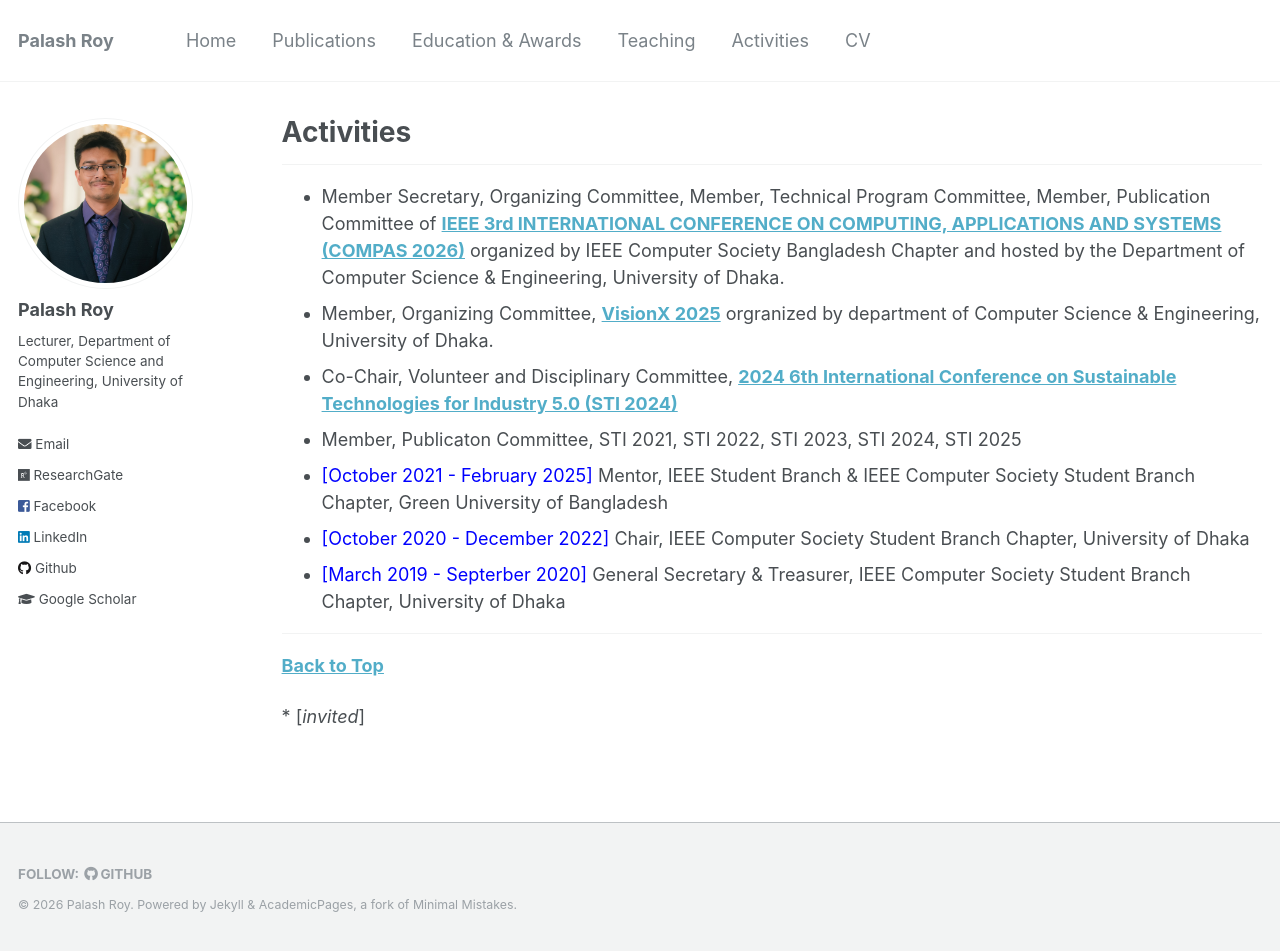
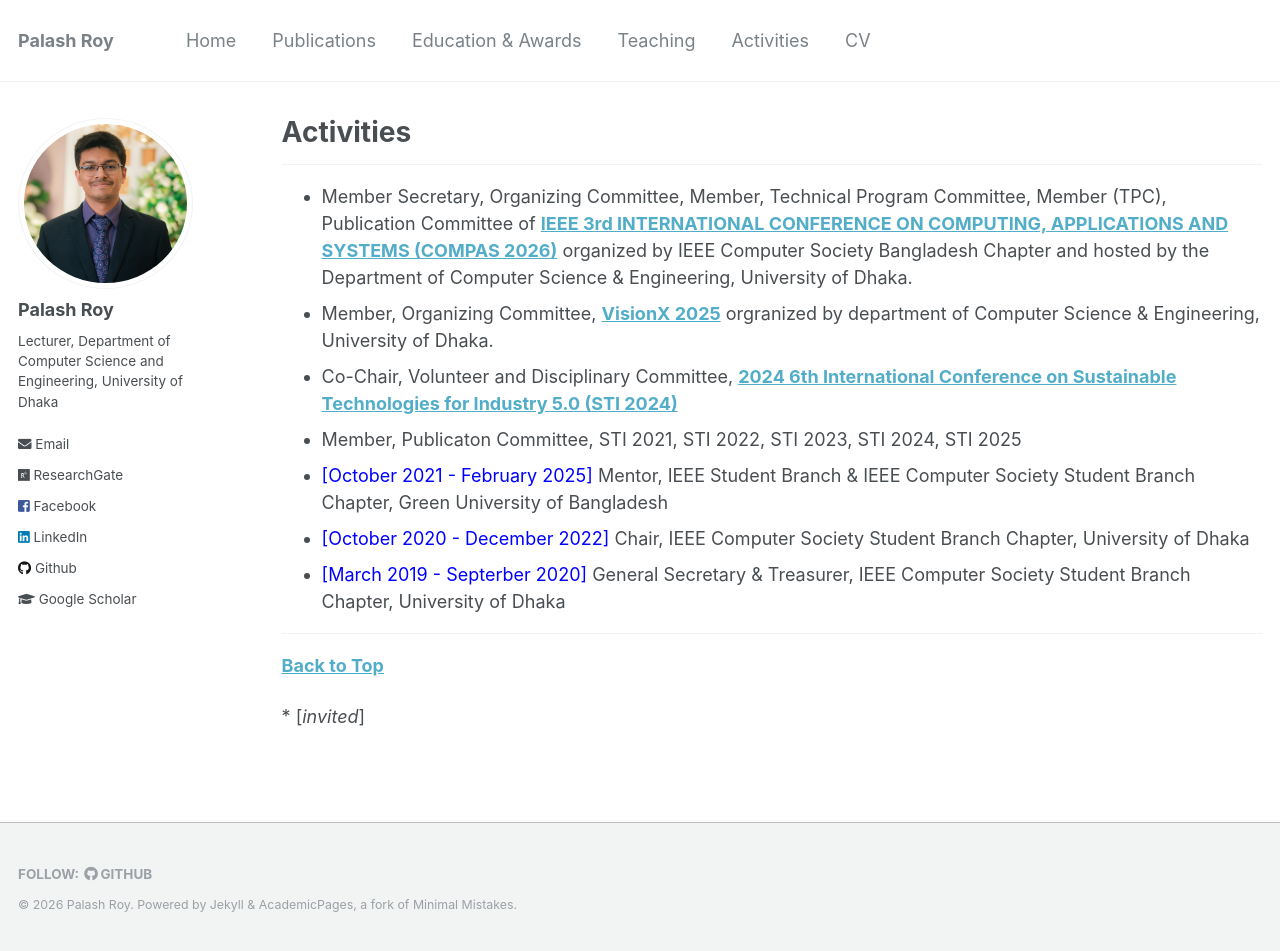
Before and after one commit to PalashRoy975/PalashRoy975.github.io, a Jekyll site: the page built from _pages/activities.md, in a window 1280 px wide and 951 px high. Built offline with Jekyll 4.4.1, drawn with Linux system fonts in a browser that asks for light colours.

Commit message:
Update activities.md

```diff
--- a/_pages/activities.md
+++ b/_pages/activities.md
@@ -7,7 +7,7 @@ author_profile: true
 
 
 ------------------------
-- <span style="color:Blue"> </span> Member Secretary, Organizing Committee, Member, Technical Program Committee, Member, Publication Committee of [**IEEE 3rd INTERNATIONAL CONFERENCE ON COMPUTING, APPLICATIONS AND SYSTEMS (COMPAS 2026)**](https://www.compasconf.org/) organized by IEEE Computer Society Bangladesh Chapter and hosted by the Department of Computer Science & Engineering, University of Dhaka.
+- <span style="color:Blue"> </span> Member Secretary, Organizing Committee, Member, Technical Program Committee, Member (TPC), Publication Committee of [**IEEE 3rd INTERNATIONAL CONFERENCE ON COMPUTING, APPLICATIONS AND SYSTEMS (COMPAS 2026)**](https://www.compasconf.org/) organized by IEEE Computer Society Bangladesh Chapter and hosted by the Department of Computer Science & Engineering, University of Dhaka.
 - <span style="color:Blue"> </span> Member, Organizing Committee, [**VisionX 2025**](https://visionx.cse.du.ac.bd/) orgranized by department of Computer Science & Engineering, University of Dhaka.
 - <span style="color:Blue"> </span> Co-Chair, Volunteer and Disciplinary Committee, [**2024 6th International Conference on Sustainable Technologies for Industry 5.0 (STI 2024)**](https://sti.green.edu.bd/2024/)
 - <span style="color:Blue"> </span> Member, Publicaton Committee, STI 2021, STI 2022, STI 2023, STI 2024, STI 2025
```
